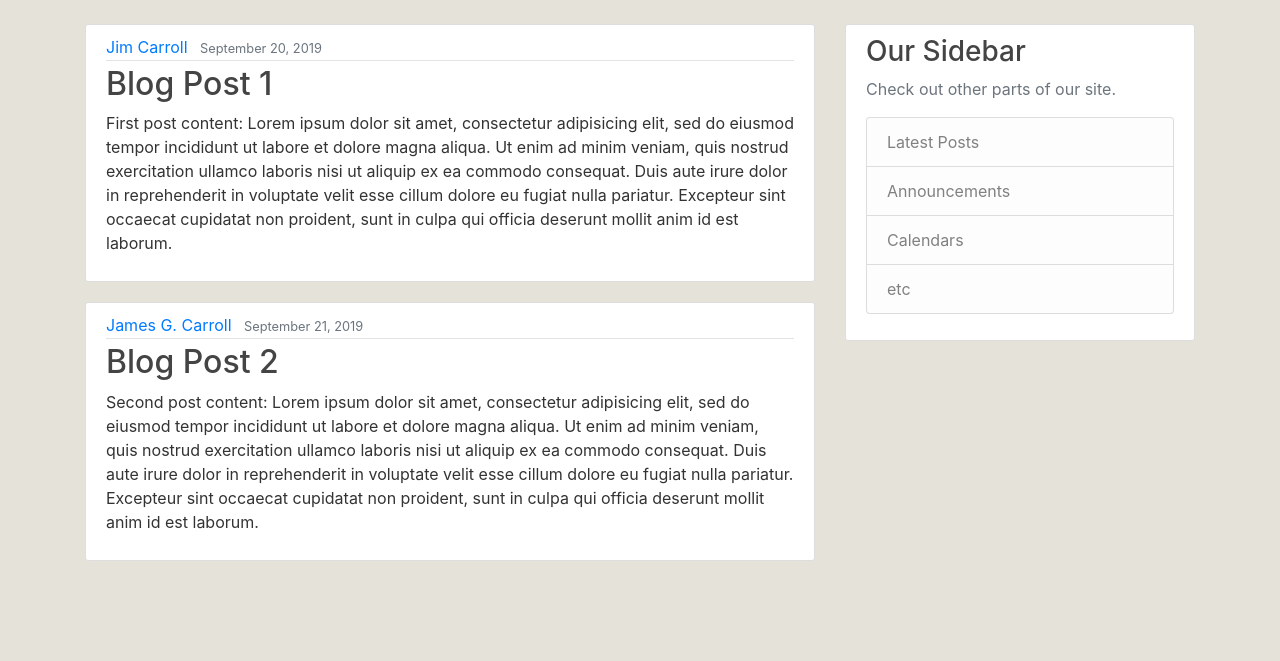
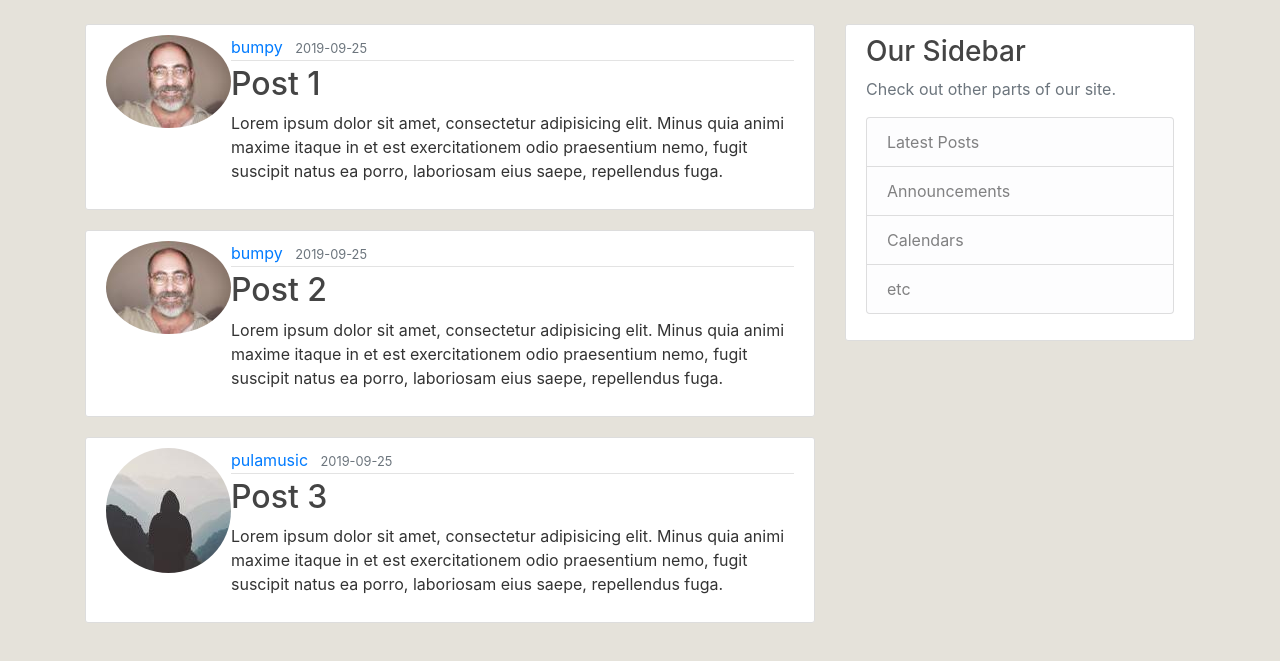
Before and after one commit to pulamusic/flaskMicroBlog, a Flask app: page / in a window 1280 px wide. Shown: the part 56-717 px from the top of the page. Run offline with Flask 2, Linux system fonts and the light colour scheme; data comes from the database, SQL or seed files in the repository; both versions use the stored data as it was after the commit; some libraries are stand-ins or nearby versions.

Commit message:
deleted dummy posts and added functionality to posts form

```diff
--- a/flaskblog/routes.py
+++ b/flaskblog/routes.py
@@ -8,27 +8,13 @@ from flaskblog import app, db, bcrypt
 from flaskblog.forms import RegistrationForm, LoginForm, UpdateAccountForm, PostForm
 from flask_login import login_user, current_user, logout_user, login_required
 
-# some dummy data for setting up templates. This will be deleted at some point.
-posts = [
-    {
-        'author': 'Jim Carroll',
-        'title': 'Blog Post 1',
-        'content': 'First post content: Lorem ipsum dolor sit amet, consectetur adipisicing elit, sed do eiusmod tempor incididunt ut labore et dolore magna aliqua. Ut enim ad minim veniam, quis nostrud exercitation ullamco laboris nisi ut aliquip ex ea commodo consequat. Duis aute irure dolor in reprehenderit in voluptate velit esse cillum dolore eu fugiat nulla pariatur. Excepteur sint occaecat cupidatat non proident, sunt in culpa qui officia deserunt mollit anim id est laborum.',
-        'date_posted': 'September 20, 2019'
-    },
-    {
-        'author': 'James G. Carroll',
-        'title': 'Blog Post 2',
-        'content': 'Second post content: Lorem ipsum dolor sit amet, consectetur adipisicing elit, sed do eiusmod tempor incididunt ut labore et dolore magna aliqua. Ut enim ad minim veniam, quis nostrud exercitation ullamco laboris nisi ut aliquip ex ea commodo consequat. Duis aute irure dolor in reprehenderit in voluptate velit esse cillum dolore eu fugiat nulla pariatur. Excepteur sint occaecat cupidatat non proident, sunt in culpa qui officia deserunt mollit anim id est laborum.',
-        'date_posted': 'September 21, 2019'
-    }
-]
 
 # Routes =========================
 
 @app.route("/")
 @app.route("/home")
 def home():
+    posts = Post.query.all()
     return render_template('home.html', posts=posts)
 
 
@@ -113,6 +99,9 @@ def account():
 def new_post():
     form = PostForm()
     if form.validate_on_submit():
+        post = Post(title=form.title.data, content=form.content.data, author=current_user)
+        db.session.add(post)
+        db.session.commit()
         flash('Your post has been created', 'success')
         return redirect(url_for('home'))
     return render_template('create_post.html', title='New Post', form=form)
--- a/flaskblog/templates/home.html
+++ b/flaskblog/templates/home.html
@@ -4,10 +4,11 @@
 
   {% for post in posts %}
   <article class="media content-section">
+    <img src="{{ url_for('static', filename='profile_pics/' + post.author.image_file) }}" alt="" class="rounded-circle article-image">
     <div class="media-body">
       <div class="article-metadata">
-        <a class="mr-2" href="#">{{ post.author }}</a>
-        <small class="text-muted">{{ post.date_posted }}</small>
+        <a class="mr-2" href="#">{{ post.author.username }}</a>
+        <small class="text-muted">{{ post.date_posted.strftime('%Y-%m-%d') }}</small>
       </div>
       <h2><a class="article-title" href="#">{{ post.title }}</a></h2>
       <p class="article-content">{{ post.content }}</p>
```
Also changed, not shown: flaskblog/site.db, flaskblog/static/profile_pics/88de579c4bef39d5.jpg (added).
